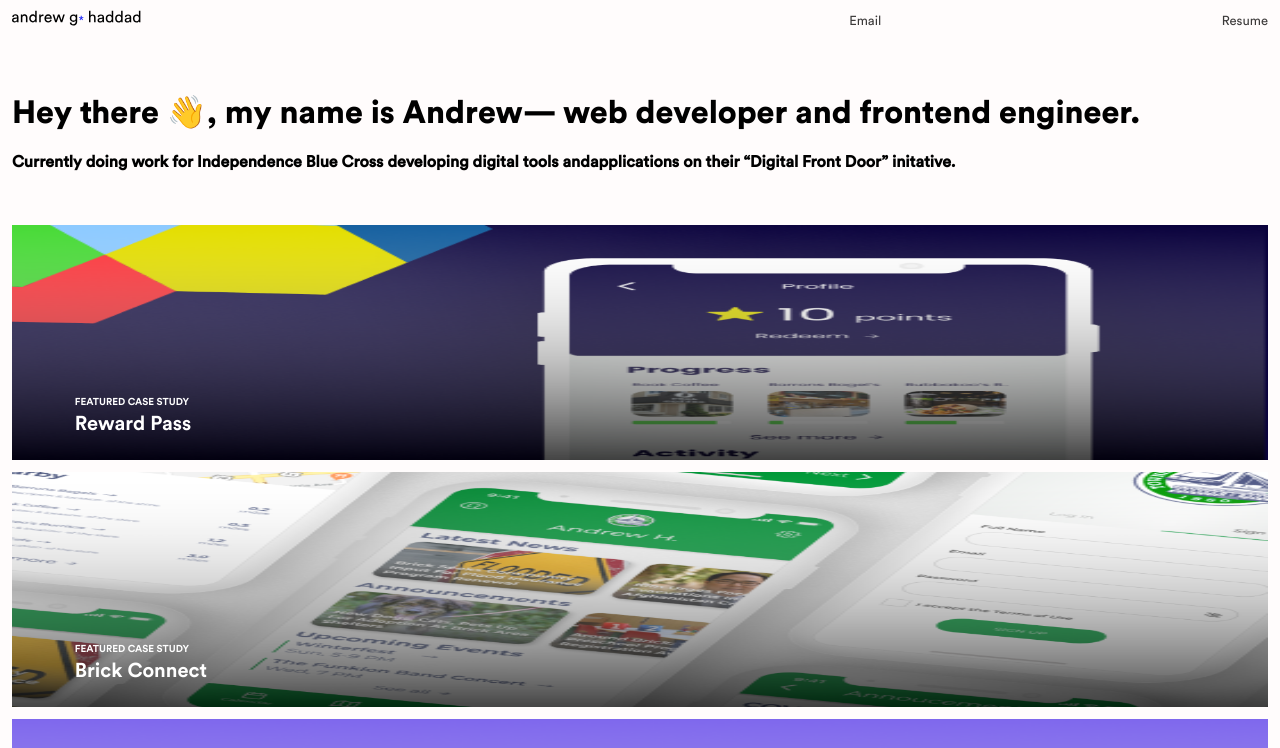
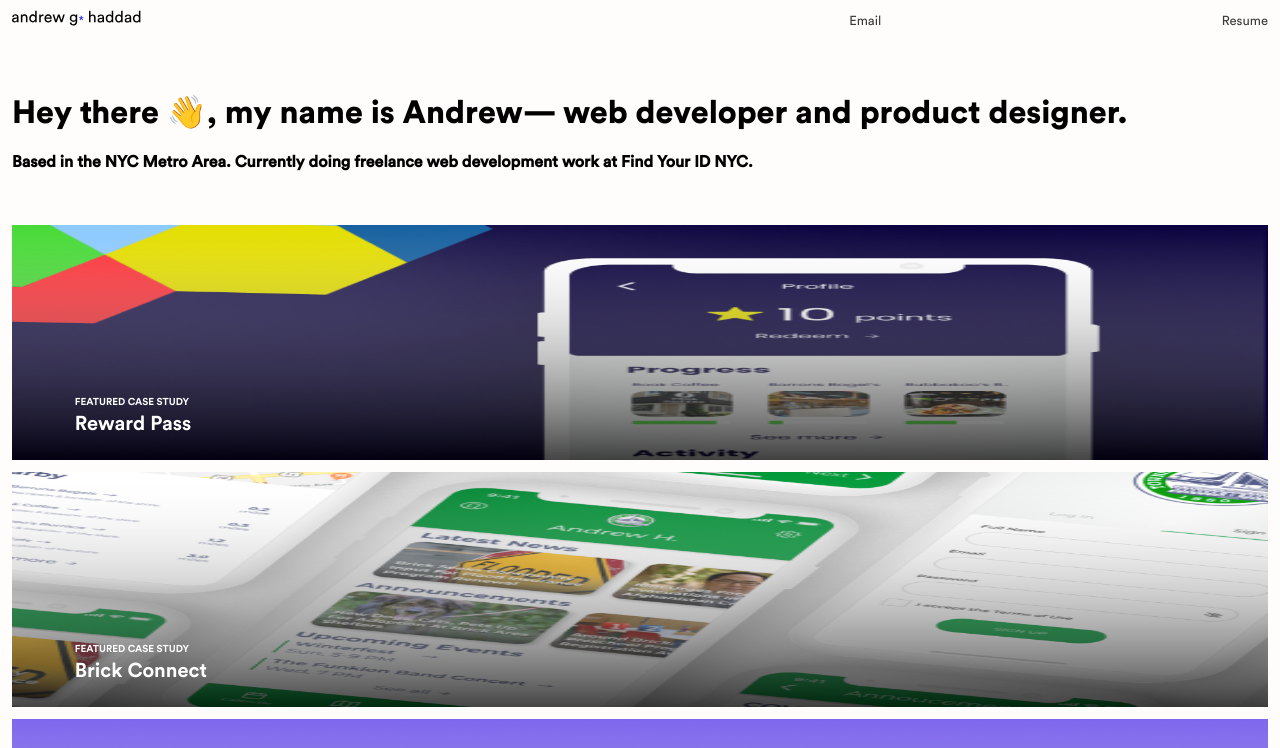
Before and after one commit to andrewghaddad/portfolio-app, a React (Create React App) app: page / in a window 1280 px wide. Shown: the top 748 px of the page. Built offline with nearby package versions, Linux system fonts and the light colour scheme.

Commit message:
Revert "Update App.js"
This reverts commit c1d58dc580dc9f3d99bb5d3264f520297d221706.

```diff
--- a/src/App.js
+++ b/src/App.js
@@ -29,12 +29,12 @@ function Home() {
       <div className="margin">
         <div className="Headline--section">
           <h1>
-            Hey there 👋, my name is <br></br> Andrew— web developer and frontend
-            engineer.
+            Hey there 👋, my name is <br></br>Andrew— web developer and product
+            designer.
           </h1>
           <h4 className="Subtitle--section">
-            Currently doing work for Independence Blue Cross developing digital tools and<br></br>
-            applications on their “Digital Front Door” initative.
+            Based in the NYC Metro Area. Currently doing freelance web <br></br>
+            development work at Find Your ID NYC.
           </h4>
         </div>
         <div className="WorkThumbnail--container">
```
